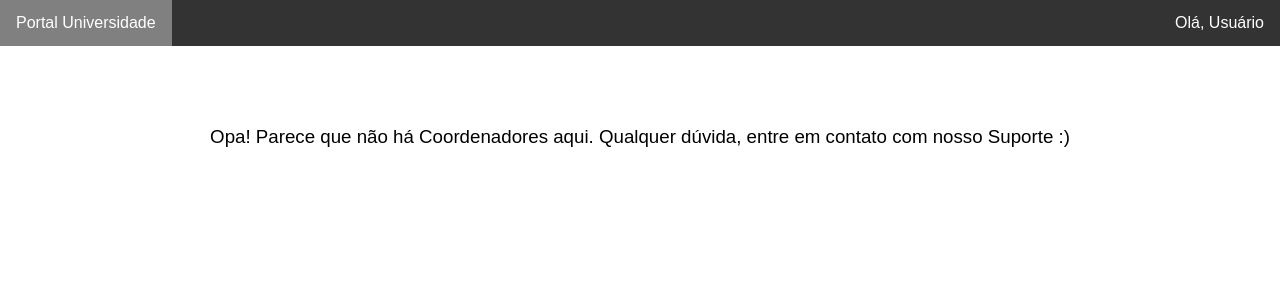
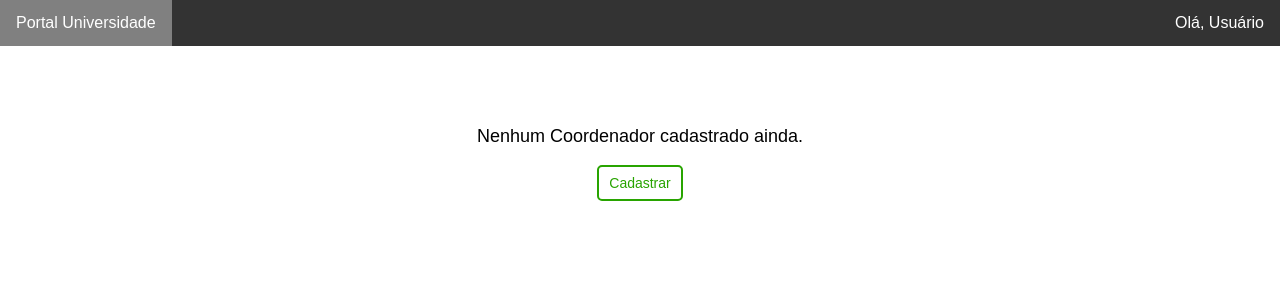
Before and after one commit to lucianogomes02/portal-universidade, a Vue app: page /coordenadores in a window 1280 px wide. Shown: the top 300 px of the page. Built offline with nearby package versions, Linux system fonts and the light colour scheme; no server answers; sample sign-in values are in the browser's storage; a web font is replaced by a local one.

Commit message:
feat(src/components/UsersFormComponent.vue): implements user registration and refactors user editing

```diff
--- a/src/components/users/UsersFormComponent.vue
+++ b/src/components/users/UsersFormComponent.vue
@@ -49,11 +49,13 @@ export default {
 
       axios.put(requestUrl, updatedUserData)
           .then(response => {
-            this.$router.go(-1)
+            this.$router.dispatch("setQueryUrlForEntity", null)
           })
           .catch(error => {
             console.log(error)
-          })
+          }).finally(
+          this.$router.go(-1)
+          )
     },
     submitFormToRegisterUser() {
       const requestUrl = `${this.queryUrlForEntity}/`
@@ -73,10 +75,10 @@ export default {
           })
     },
     registerOrEditUser() {
-      if (Object.keys(this.userData).length === 0) {
+      if (this.userData && this.userData.id) {
+        this.submitFormToEditUser()
+      } else {
         this.submitFormToRegisterUser();
-      } else {
-        this.submitFormToEditUser()
       }
     }
   }
--- a/src/router/index.js
+++ b/src/router/index.js
@@ -62,8 +62,18 @@ const router = createRouter({
       component: UsersEditOrRegisterView,
     },
     {
+      path: '/professores/register/',
+      name: 'Professores Register',
+      component: UsersEditOrRegisterView,
+    },
+    {
       path: '/coordenadores/edit/',
       name: 'Coordenadores Edit',
+      component: UsersEditOrRegisterView,
+    },
+    {
+      path: '/coordenadores/register/',
+      name: 'Coordenadores Register',
       component: UsersEditOrRegisterView,
     },
     {
--- a/src/views/users/coordinators/CoordinatorsView.vue
+++ b/src/views/users/coordinators/CoordinatorsView.vue
@@ -11,8 +11,16 @@
           :permissionToEdit="permissionToEdit"
           :modelToEdit="modelToEdit"
       />
+      <div class="button-container">
+        <ButtonComponent button-name="Cadastrar" @click="goToCoordinatorRegistration"/>
+      </div>
     </section>
-    <h3 v-else class="error-text">Opa! Parece que não há Coordenadores aqui. Qualquer dúvida, entre em contato com nosso Suporte :)</h3>
+    <div v-else class="empty-data-message">
+      <p>Nenhum Coordenador cadastrado ainda.</p>
+      <div class="button-container-center">
+        <ButtonComponent button-name="Cadastrar" @click="goToCoordinatorRegistration"/>
+      </div>
+    </div>
   </main>
 </template>
 
@@ -22,10 +30,11 @@ import DataTableComponent from "@/components/DataTableComponent.vue";
 import {mapGetters, useStore} from "vuex";
 import {ref} from "vue";
 import axios from "@/services";
+import ButtonComponent from "@/components/ButtonComponent.vue";
 
 export default {
   name: "CoordinatorsView",
-  components: {NavigationMenu, DataTableComponent},
+  components: {ButtonComponent, NavigationMenu, DataTableComponent},
   computed: {
     ...mapGetters(["user"]),
     coordinators() {
@@ -63,6 +72,13 @@ export default {
       coordinatorsData
     };
   },
+  methods: {
+    goToCoordinatorRegistration(){
+      this.$store.dispatch("setUserDataToEdit", null)
+      this.$store.dispatch("setQueryUrlForEntity", this.queryUrlForEntity)
+      this.$router.push({ "name": "Coordenadores Register"})
+    }
+  }
 }
 </script>
 
@@ -75,8 +91,21 @@ export default {
   font-size: 30px;
 }
 
-.error-text {
+.button-container {
+  display: flex;
+  justify-content: flex-start;
+  align-items: flex-start;
+  margin-bottom: 100px;
+  margin-left: 78%;
+}
+
+.button-container button {
+  margin-right: 10px;
+}
+
+.empty-data-message {
   text-align: center;
   margin-top: 10vh;
+  font-size: 18px;
 }
 </style>
--- a/src/views/users/professors/ProfessorsView.vue
+++ b/src/views/users/professors/ProfessorsView.vue
@@ -11,8 +11,16 @@
           :permissionToEdit="permissionToEdit"
           :modelToEdit="modelToEdit"
       />
+      <div class="button-container">
+        <ButtonComponent button-name="Cadastrar" @click="goToProfessorRegistration"/>
+      </div>
     </section>
-    <h3 v-else class="error-text">Opa! Parece que não há Professores aqui. Qualquer dúvida, entre em contato com nosso Suporte :)</h3>
+    <div v-else class="empty-data-message">
+      <p>Nenhum Professor cadastrado ainda.</p>
+      <div class="button-container-center">
+        <ButtonComponent button-name="Cadastrar" @click="goToProfessorRegistration"/>
+      </div>
+    </div>
   </main>
 </template>
 
@@ -22,10 +30,11 @@ import DataTableComponent from "@/components/DataTableComponent.vue";
 import {mapGetters, useStore} from "vuex";
 import {ref} from "vue";
 import axios from "@/services";
+import ButtonComponent from "@/components/ButtonComponent.vue";
 
 export default {
   name: "ProfessorsView",
-  components: {NavigationMenu, DataTableComponent},
+  components: {ButtonComponent, NavigationMenu, DataTableComponent},
   computed: {
     ...mapGetters(["user"]),
     professors() {
@@ -63,6 +72,13 @@ export default {
       professorsData
     };
   },
+  methods: {
+    goToProfessorRegistration(){
+      this.$store.dispatch("setUserDataToEdit", null)
+      this.$store.dispatch("setQueryUrlForEntity", this.queryUrlForEntity)
+      this.$router.push({ "name": "Professores Register"})
+    }
+  }
 }
 </script>
 
@@ -75,8 +91,21 @@ export default {
   font-size: 30px;
 }
 
-.error-text {
+.button-container {
+  display: flex;
+  justify-content: flex-start;
+  align-items: flex-start;
+  margin-bottom: 100px;
+  margin-left: 78%;
+}
+
+.button-container button {
+  margin-right: 10px;
+}
+
+.empty-data-message {
   text-align: center;
   margin-top: 10vh;
+  font-size: 18px;
 }
 </style>
--- a/src/views/users/students/StudentsView.vue
+++ b/src/views/users/students/StudentsView.vue
@@ -16,7 +16,7 @@
       </div>
     </section>
     <div v-else class="empty-data-message">
-      <p>Nenhum aluno cadastrado ainda.</p>
+      <p>Nenhum Aluno cadastrado ainda.</p>
       <div class="button-container-center">
         <ButtonComponent button-name="Cadastrar" @click="goToStudentRegistration"/>
       </div>
@@ -75,6 +75,7 @@ export default {
   methods: {
     goToStudentRegistration(){
       this.$store.dispatch("setUserDataToEdit", null)
+      this.$store.dispatch("setQueryUrlForEntity", this.queryUrlForEntity)
       this.$router.push({ "name": "Alunos Register"})
     }
   }
```
